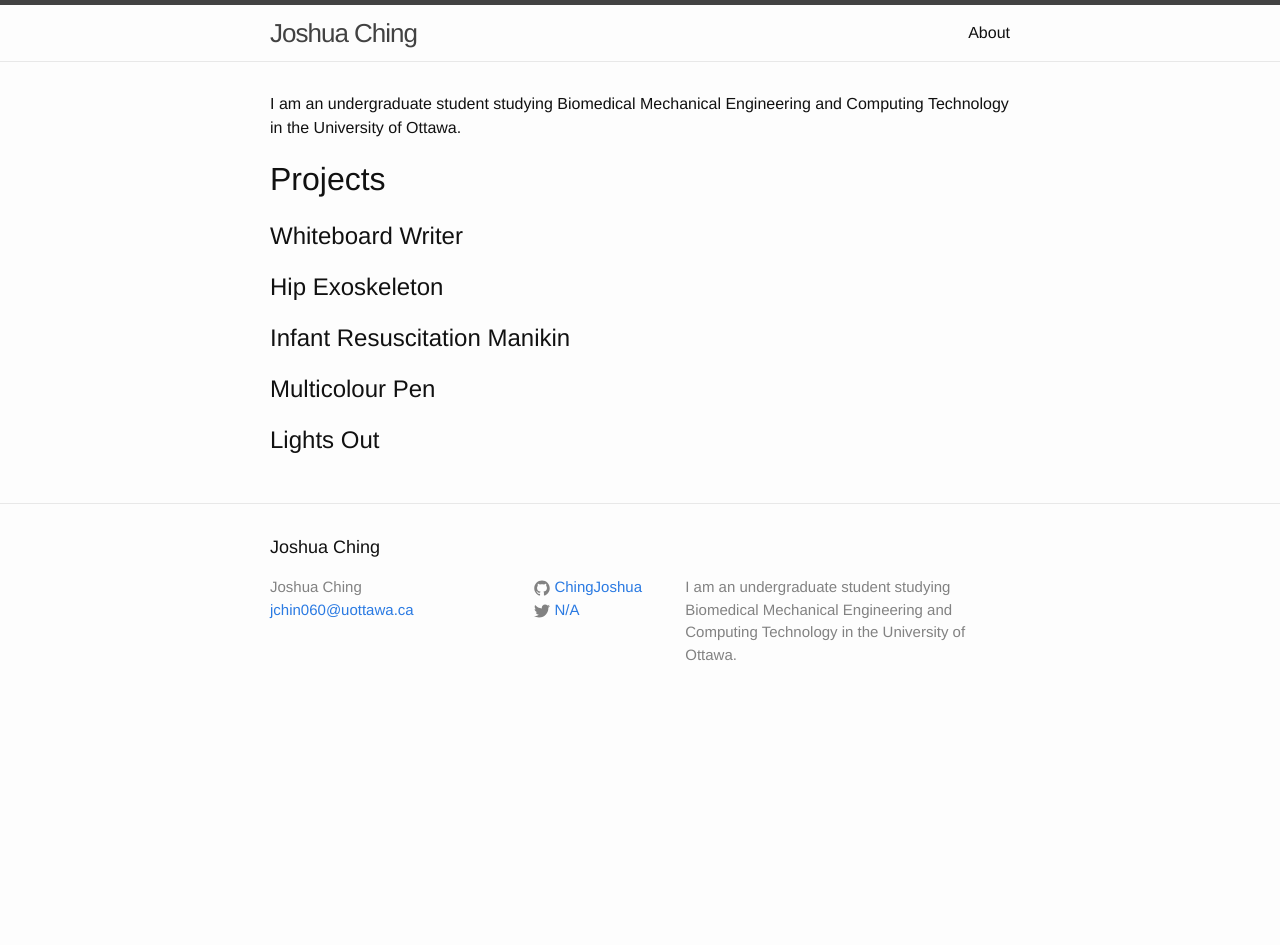
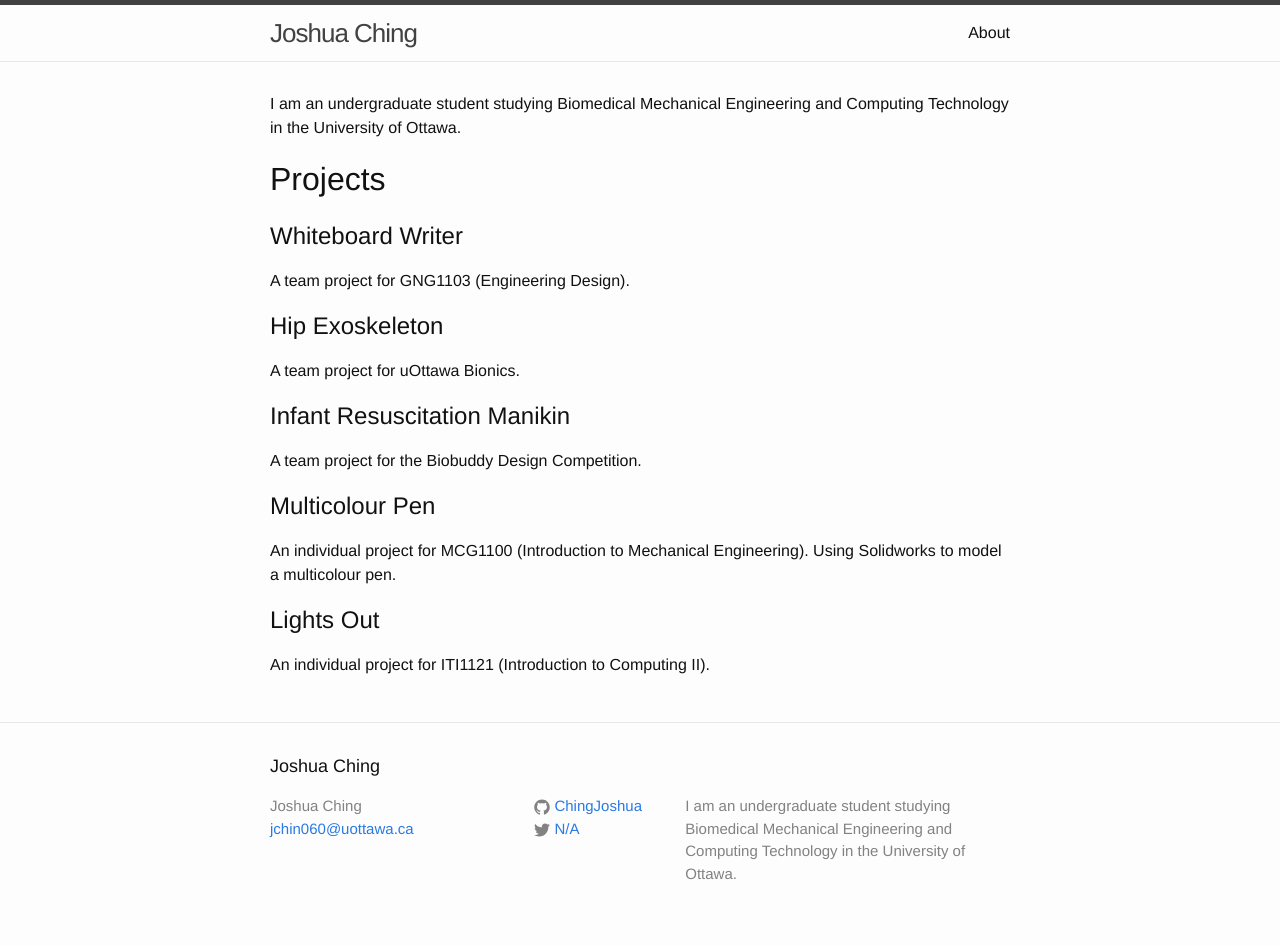
Before and after one commit to ChingJoshua/ChingJoshua.github.io, a Jekyll site: the page built from index.html, in a window 1280 px wide. Built offline with Jekyll 4.4.1, drawn with Linux system fonts in a browser that asks for light colours; before the commit the page ends 900 px from its top, so only the background shows below that.

Commit message:
Paragraphs

```diff
--- a/index.html
+++ b/index.html
@@ -26,9 +26,16 @@ layout: default
 
   <h1>Projects</h1>
   <h2>Whiteboard Writer</h2>
+    <p>A team project for GNG1103 (Engineering Design).</p>
   <h2>Hip Exoskeleton</h2>
+    <p>A team project for uOttawa Bionics.</p>
   <h2>Infant Resuscitation Manikin</h2>
+    <p>A team project for the Biobuddy Design Competition.</p>
   <h2>Multicolour Pen</h2>
+    <p>An individual project for MCG1100 (Introduction to Mechanical Engineering). Using Solidworks to
+      model a multicolour pen.
+    </p>
   <h2>Lights Out</h2>
+    <p>An individual project for ITI1121 (Introduction to Computing II).</p>
 
 </div>
```
